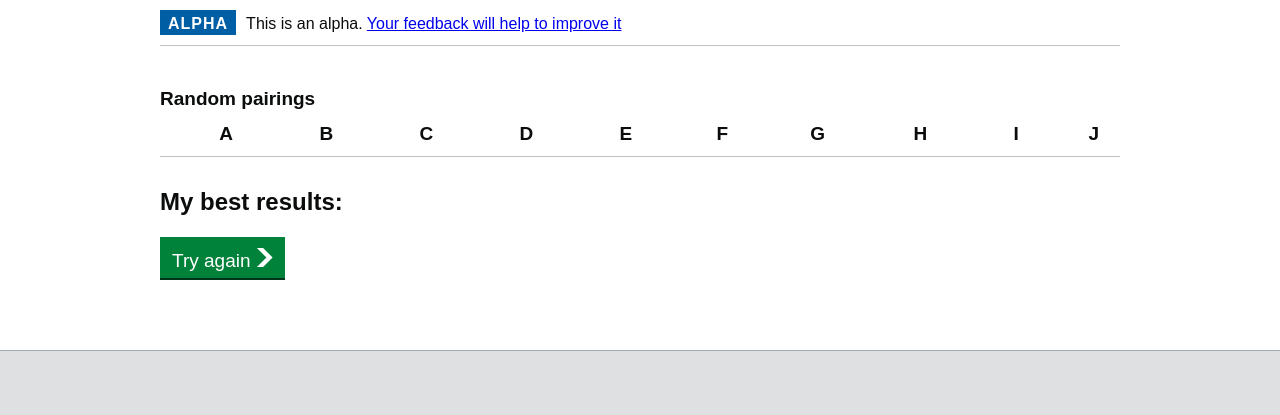
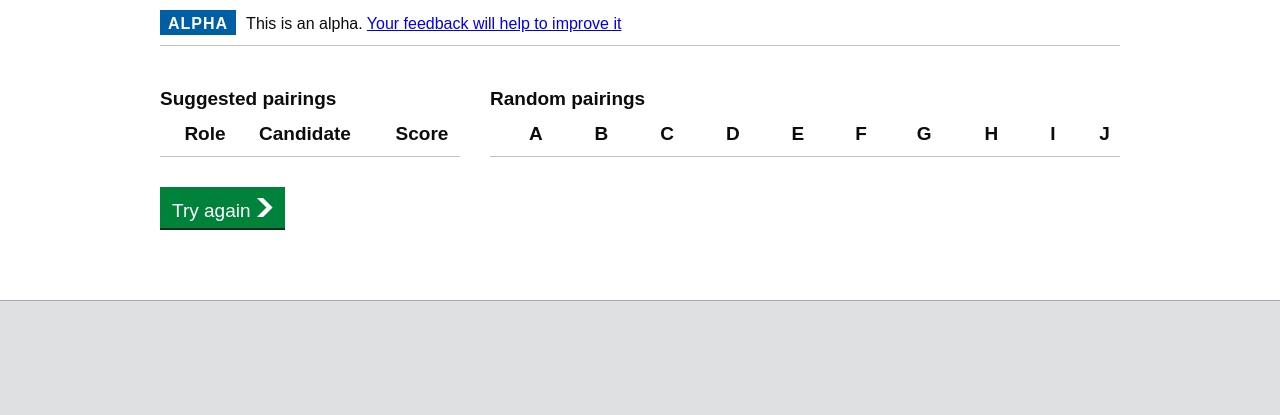
Before and after one commit to jonodrew/graduate-rotator, a Flask app: template app/templates/pitch/the-solution.html in a window 1280 px wide. Shown: the part 103-518 px from the top of the page. Run offline with Flask 2, Linux system fonts and the light colour scheme; the template is opened without the code that fills it, so the values that code supplies are empty; some web fonts are replaced.

Commit message:
Tidy up solution page
Now it looks much neater. I've put the answers and the original table in one line - answers in a one-third column, table in a two-thirds column.

```diff
--- a/app/templates/pitch/the-solution.html
+++ b/app/templates/pitch/the-solution.html
@@ -1,9 +1,36 @@
 {% extends "base.html" %}
 {% block content %}
 
-    <table class="govuk-table">
+<div class="govuk-grid-row">
+    <div class="govuk-grid-column-one-third">
+        <table class="govuk-table">
+            <caption class="govuk-table__caption">Suggested pairings</caption>
+            <thead class="govuk-table__header">
+                <tr class="govuk-table__row">
+                    <th scope="col" class="govuk-table__header"></th>
+                    <th scope="col" class="govuk-table__header">Role</th>
+                    <th scope="col" class="govuk-table__header">Candidate</th>
+                    <th scope="col" class="govuk-table__header">Score</th>
+                </tr>
+            </thead>
+            <tbody class="govuk-table__body">
+                {% for answer in indexes %}
+                    <tr class="govuk-table__row">
+                        <th scope="row" class="govuk-table__header"></th>
+                        <td class="govuk-table__cell">Role {{ answer[0] + 1 }}</td>
+                        <td class="govuk-table__cell">{{ lookup.get(answer[1]) }}</td>
+                        <td class="govuk-table__cell">{{ data[answer[0]][answer[1]] }}</td>
+                    </tr>
+                {% endfor %}
+            </tbody>
+        </table>
+
+    </div>
+
+      <div class="govuk-grid-column-two-thirds">
+        <table class="govuk-table">
         <caption class="govuk-table__caption">Random pairings</caption>
-        <thead class="govuk-table__head">
+        <thead class="govuk-table__header">
         <tr class="govuk-table__row">
             <th scope="col" class="govuk-table__header"></th>
             <th scope="col" class="govuk-table__header">A</th>
@@ -24,15 +51,11 @@
             {% set j = loop.index %}
             {% include "partials/table-row.html" %}
         {% endfor %}
+        </tbody>
+    </table>
+      </div>
+    </div>
 
-  </tbody>
-</table>
-<h3 class="govuk-heading-m">
-    My best results:
-</h3>
-    {% for answer in indexes %}
-        <p class="govuk-body">Role {{ answer[0] + 1 }} should be allocated to Candidate {{ lookup.get(answer[1]) }} </p>
-    {% endfor %}
 
     <a href="{{ url_for("pitch.approach") }}" role="button" draggable="false" class="govuk-button" data-module="govuk-button">
   Try again
```
